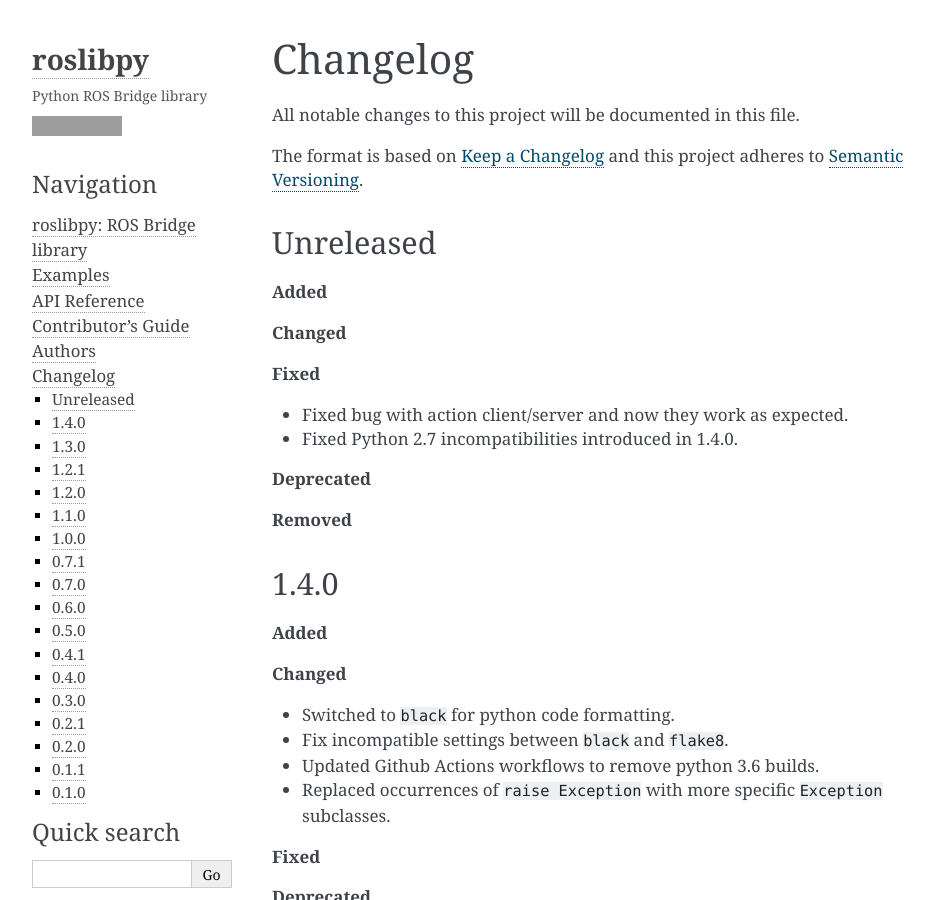
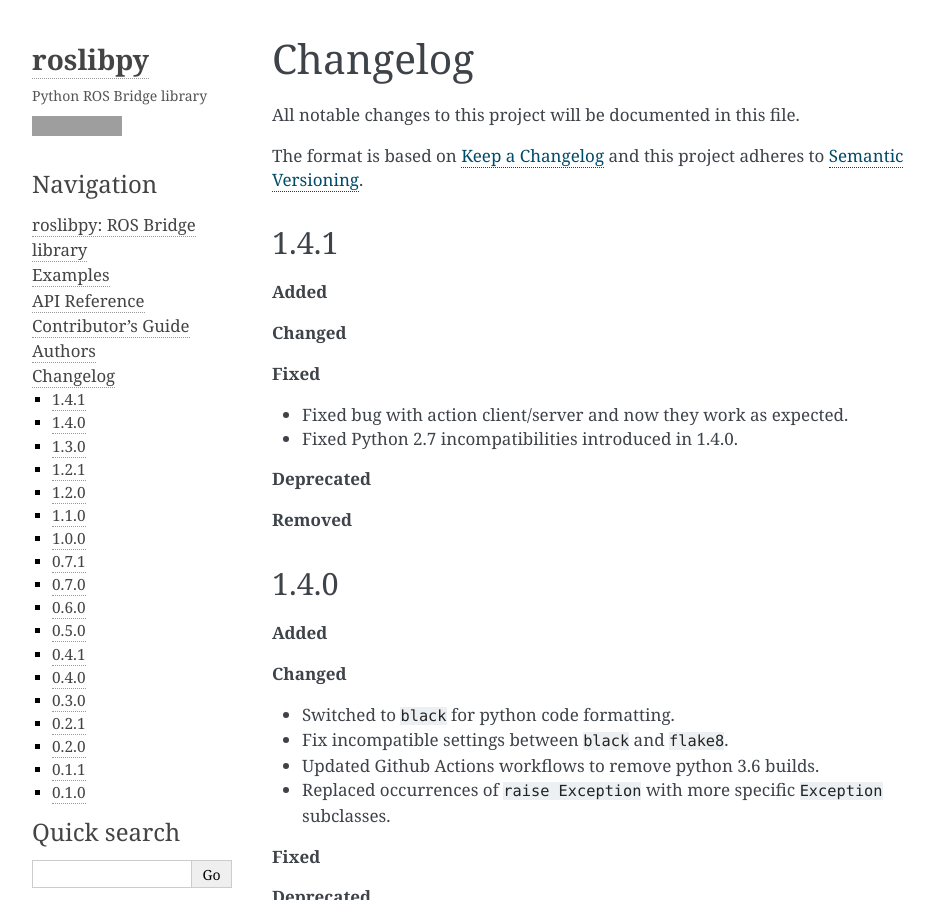
Before and after one commit to gramaziokohler/roslibpy, a Sphinx documentation site: the page built from docs/changelog.rst, in a window 1280 px wide and 900 px high. Shown: the whole window, without its empty margins (148-1082 px from the left). Built offline with Sphinx 7.4.7, drawn with Linux system fonts in a browser that asks for light colours; grey boxes are pictures that could not be loaded.

Commit message:
Bump version to 1.4.1

```diff
--- a/CHANGELOG.rst
+++ b/CHANGELOG.rst
@@ -7,7 +7,7 @@
 The format is based on `Keep a Changelog <http://keepachangelog.com/en/1.0.0/>`_
 and this project adheres to `Semantic Versioning <http://semver.org/spec/v2.0.0.html>`_.
 
-Unreleased
+1.4.1
 ----------
 
 **Added**
--- a/docs/conf.py
+++ b/docs/conf.py
@@ -25,7 +25,7 @@
 year = "2019"
 author = "Gramazio Kohler Research"
 copyright = "{0}, {1}".format(year, author)
-version = release = "1.4.0"
+version = release = "1.4.1"
 
 pygments_style = "trac"  # Perhaps change to sphinx
 templates_path = ["."]
--- a/src/roslibpy/__version__.py
+++ b/src/roslibpy/__version__.py
@@ -4,7 +4,7 @@
 __title__ = "roslibpy"
 __description__ = "Python ROS Bridge library."
 __url__ = "https://github.com/gramaziokohler/roslibpy"
-__version__ = "1.4.0"
+__version__ = "1.4.1"
 __author__ = "Gramazio Kohler Research"
 __author_email__ = "gramaziokohler@arch.ethz.ch"
 __license__ = "MIT license"
```
Also changed, not shown: .bumpversion.cfg.
